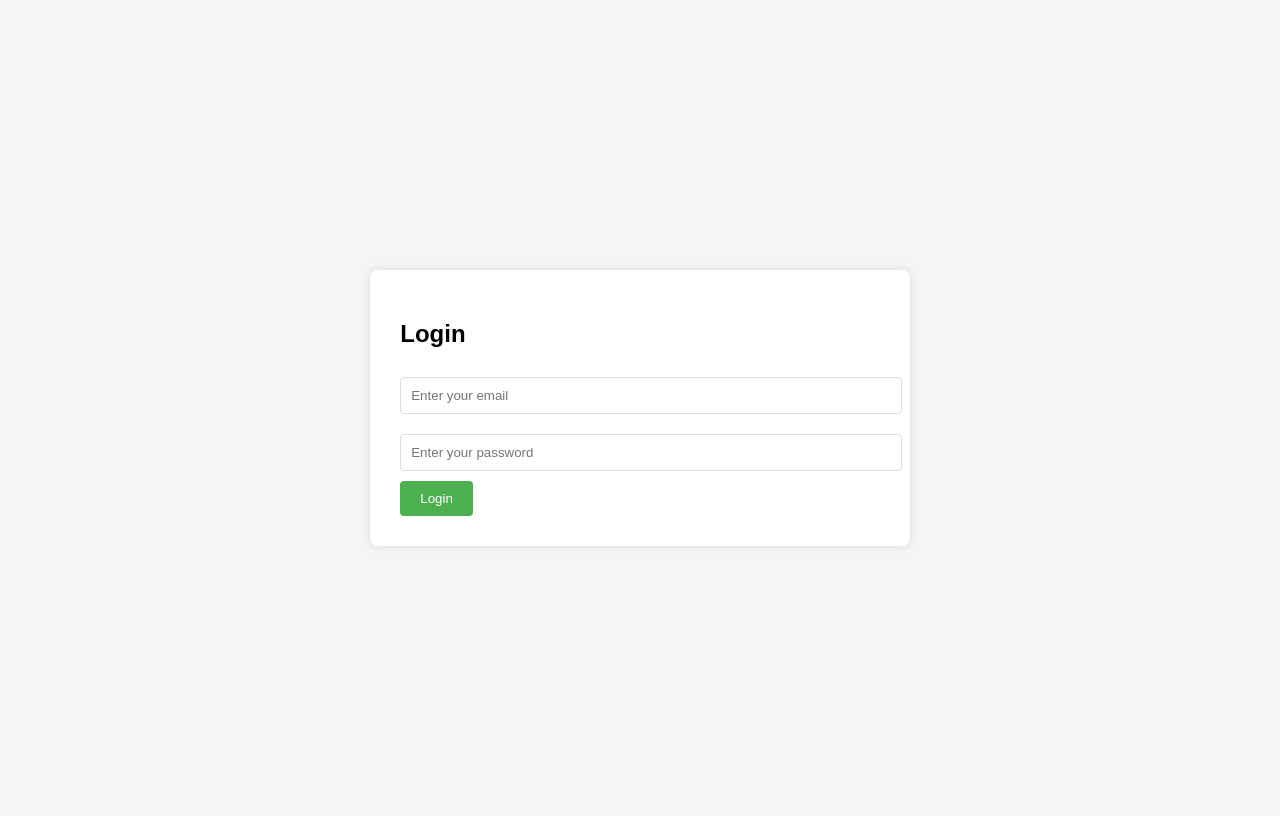
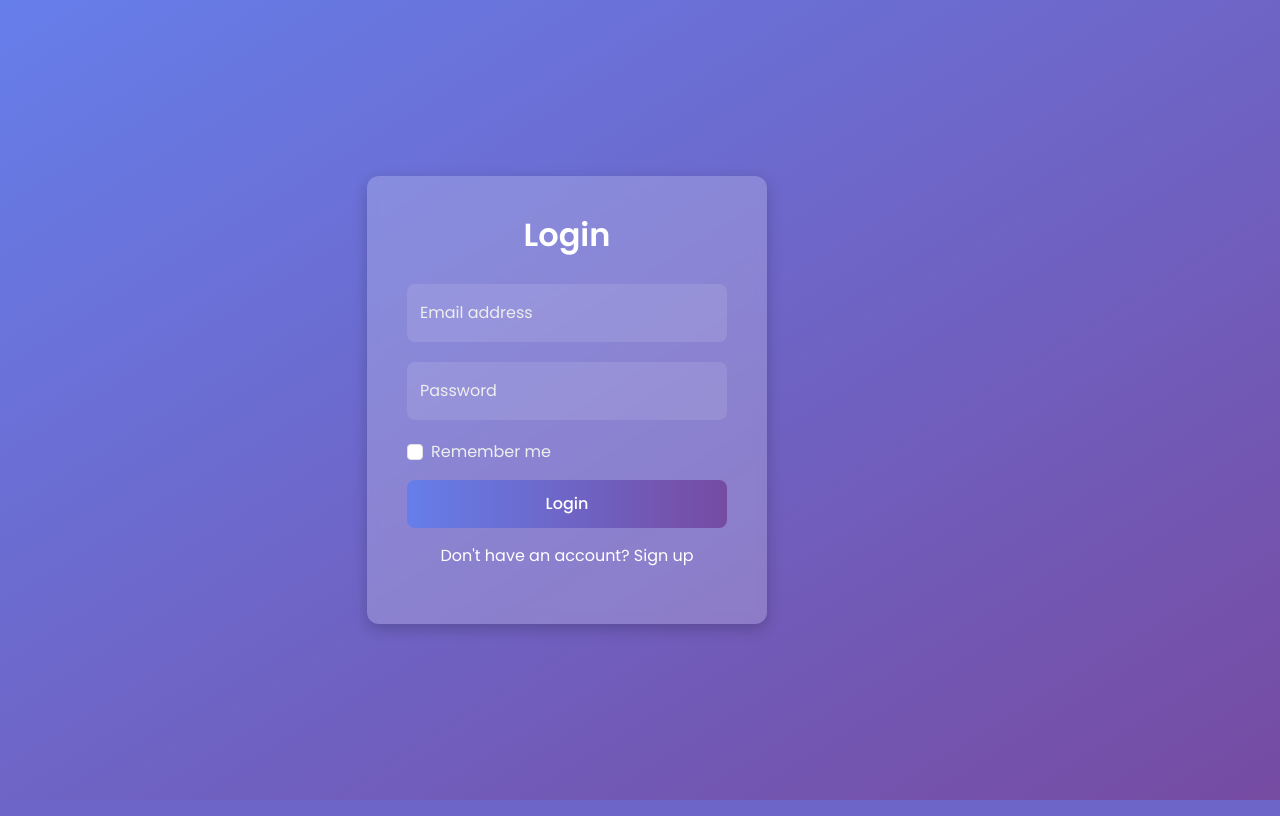
Before and after one commit to SomnathM41i/emperor-investments, a Flask app: page /login in a window 1280 px wide. Run offline with Flask 3, Linux system fonts and the light colour scheme.

Commit message:
Enhance login page design with Bootstrap and modern styling

```diff
--- a/templates/login.html
+++ b/templates/login.html
@@ -1,49 +1,126 @@
 <!DOCTYPE html>
 <html lang="en">
+
 <head>
     <meta charset="UTF-8">
     <meta name="viewport" content="width=device-width, initial-scale=1.0">
-  <title>Login</title>
+    <title>Login Page</title>
+    <link href="https://cdn.jsdelivr.net/npm/bootstrap@5.3.0/dist/css/bootstrap.min.css" rel="stylesheet">
+    <link rel="preconnect" href="https://fonts.googleapis.com">
+    <link rel="preconnect" href="https://fonts.gstatic.com" crossorigin>
+    <link href="https://fonts.googleapis.com/css2?family=Poppins:wght@400;500;600&display=swap" rel="stylesheet">
+
     <style>
         body {
-      font-family: Arial, sans-serif;
+            background: linear-gradient(to bottom right, #667eea, #764ba2); /* Gradient background */
             display: flex;
             justify-content: center;
             align-items: center;
-      height: 100vh;
-      background-color: #f5f5f5;
+            min-height: 100vh;
+            font-family: 'Poppins', sans-serif; /* Modern font */
+            color: #fff; /* White text for contrast */
         }
-    form {
-      background-color: white;
-      padding: 30px;
+
+        .login-container {
+            background-color: rgba(255, 255, 255, 0.2); /* Semi-transparent white background */
+            padding: 40px;
+            border-radius: 12px;
+            box-shadow: 0 5px 15px rgba(0, 0, 0, 0.2); /* More prominent shadow */
+            width: 400px; /* Adjust width as needed */
+            backdrop-filter: blur(5px); /* Add a blur effect */
+        }
+
+        .login-container h2 {
+            text-align: center;
+            margin-bottom: 30px;
+            color: #fff; /* White heading */
+            font-weight: 600;
+        }
+
+        .form-floating {
+            margin-bottom: 20px;
+        }
+
+        .form-control {
+            background-color: rgba(255, 255, 255, 0.1); /* Semi-transparent input background */
+            border: none;
+            color: #fff;
+            padding: 15px;
             border-radius: 8px;
-      box-shadow: 0 0 10px rgba(0, 0, 0, 0.1);
         }
-    input {
+
+        .form-control:focus {
+            background-color: rgba(255, 255, 255, 0.2);
+            border-color: #80bdff; /* Keep the focus border */
+            box-shadow: none;
+            outline: none; /* Remove default outline */
+        }
+
+        .form-label {
+            color: #eee; /* Slightly lighter label color */
+        }
+
+        .btn-primary {
             width: 100%;
-      padding: 10px;
-      margin: 10px 0;
-      border: 1px solid #ddd;
-      border-radius: 4px;
+            background: linear-gradient(to right, #667eea, #764ba2); /* Gradient button */
+            border: none;
+            padding: 12px;
+            border-radius: 8px;
+            font-weight: 500;
+            transition: background-color 0.3s ease; /* Smooth transition */
         }
-    button {
-      padding: 10px 20px;
-      background-color: #4CAF50;
-      color: white;
-      border: none;
-      border-radius: 4px;
-      cursor: pointer;
+
+        .btn-primary:hover {
+            background: linear-gradient(to right, #5a67e3, #663da2); /* Darker gradient on hover */
+        }
+
+        .btn-check:focus+.btn-primary, .btn-primary:focus {
+            box-shadow: 0 0 0 0.2rem rgba(131, 106, 255, 0.5); /* Custom focus ring */
+        }
+
+        .form-check-label {
+            color: #eee;
+        }
+
+        .mt-3 a {
+            color: #fff;
+            text-decoration: none;
+        }
+
+        .mt-3 a:hover {
+            text-decoration: underline;
         }
     </style>
 </head>
+
 <body>
+    <div class="container">
+        <div class="row justify-content-center">
+            <div class="col-md-6">
+                <div class="login-container">
+                    <h2>Login</h2>
+                    <form>
+                        <div class="form-floating">
+                            <input type="email" class="form-control" id="floatingInput" placeholder="name@example.com">
+                            <label for="floatingInput" class="form-label">Email address</label>
+                        </div>
+                        <div class="form-floating">
+                            <input type="password" class="form-control" id="floatingPassword" placeholder="Password">
+                            <label for="floatingPassword" class="form-label">Password</label>
+                        </div>
+                        <div class="mb-3 form-check">
+                            <input type="checkbox" class="form-check-input" id="rememberMe">
+                            <label class="form-check-label" for="rememberMe">Remember me</label>
+                        </div>
+                        <button type="submit" class="btn btn-primary">Login</button>
+                        <p class="mt-3 text-center">Don't have an account? <a href="#">Sign up</a></p>
+                    </form>
+                </div>
+            </div>
+        </div>
+    </div>
 
-  <form action="/api/login" method="POST">
-    <h2>Login</h2>
-    <input type="email" name="email" placeholder="Enter your email" required>
-    <input type="password" name="password" placeholder="Enter your password" required>
-    <button type="submit">Login</button>
-  </form>
+    <script src="https://cdn.jsdelivr.net/npm/bootstrap@5.3.0/dist/js/bootstrap.bundle.min.js"></script>
+</body>
 
-</body>
 </html>
```
Lines whose indentation alone changed are shown as unchanged.
